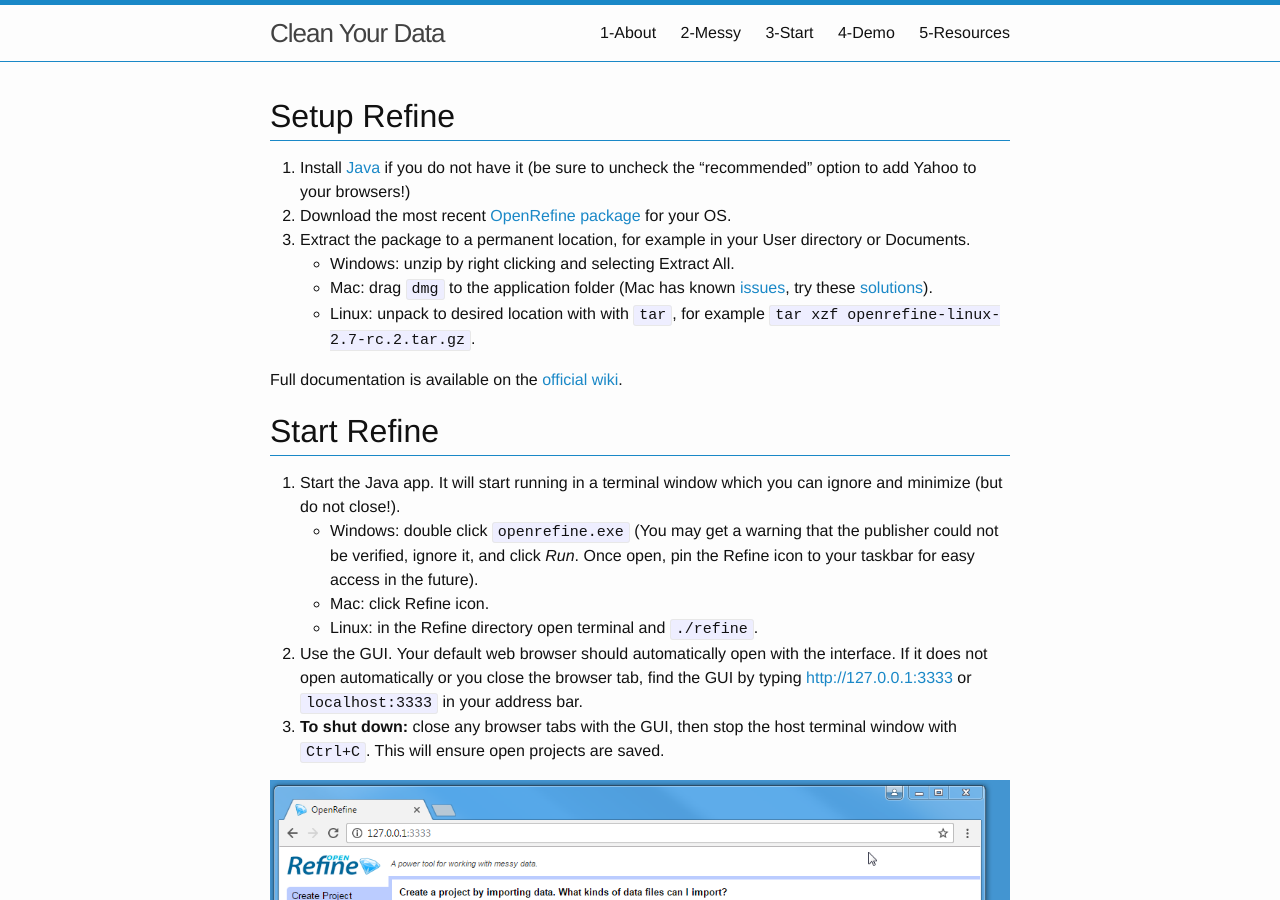
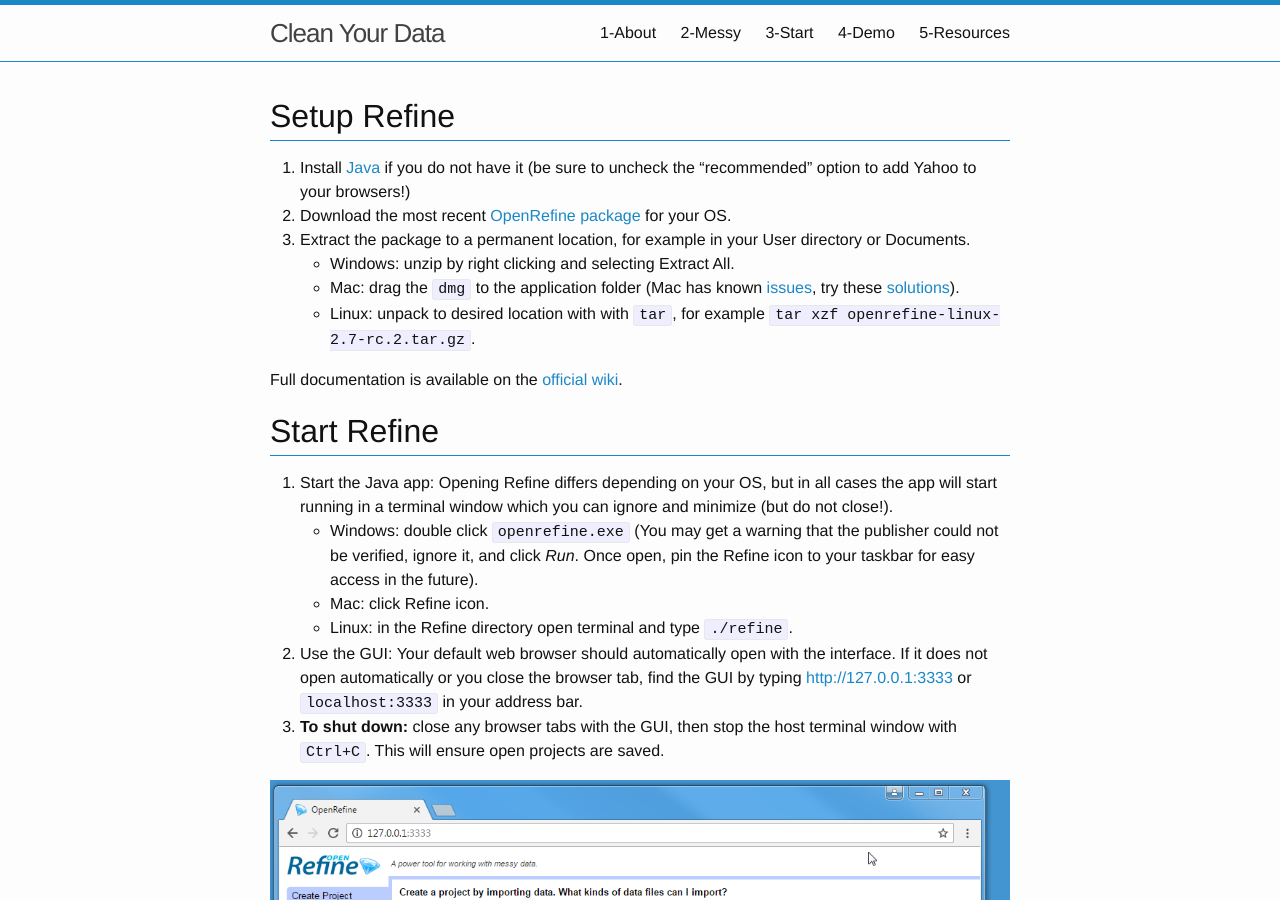
Before and after one commit to evanwill/clean-your-data, a Jekyll site: the page built from 3-start.md, in a window 1280 px wide and 900 px high. Built offline with Jekyll 4.4.1, drawn with Linux system fonts in a browser that asks for light colours.

Commit message:
Update 3-start.md

```diff
--- a/3-start.md
+++ b/3-start.md
@@ -9,20 +9,20 @@ title: 3-Start
 2. Download the most recent [OpenRefine package](http://openrefine.org/download.html) for your OS.
 3. Extract the package to a permanent location, for example in your User directory or Documents.
     - Windows: unzip by right clicking and selecting Extract All.
-    - Mac: drag `dmg` to the application folder (Mac has known [issues](https://github.com/OpenRefine/OpenRefine/wiki/Installation-Instructions#mac-osx), try these [solutions](https://gist.github.com/evanwill/138ff4a31a4bfd61c5626e43bee22772)).
+    - Mac: drag the `dmg` to the application folder (Mac has known [issues](https://github.com/OpenRefine/OpenRefine/wiki/Installation-Instructions#mac-osx), try these [solutions](https://gist.github.com/evanwill/138ff4a31a4bfd61c5626e43bee22772)).
     - Linux: unpack to desired location with with `tar`, for example `tar xzf openrefine-linux-2.7-rc.2.tar.gz`.
 
 Full documentation is available on the [official wiki](https://github.com/OpenRefine/OpenRefine/wiki/).
 
 # Start Refine
 
-1. Start the Java app. It will start running in a terminal window which you can ignore and minimize (but do not close!).
+1. Start the Java app: Opening Refine differs depending on your OS, but in all cases the app will start running in a terminal window which you can ignore and minimize (but do not close!).
     - Windows: double click `openrefine.exe` (You may get a warning that the publisher could not be verified, ignore it, and click *Run*. Once open, pin the Refine icon to your taskbar for easy access in the future).
     - Mac: click Refine icon.
-    - Linux: in the Refine directory open terminal and `./refine`.
-2. Use the GUI. Your default web browser should automatically open with the interface. If it does not open automatically or you close the browser tab, find the GUI by typing [http://127.0.0.1:3333](http://127.0.0.1:3333) or `localhost:3333` in your address bar.
+    - Linux: in the Refine directory open terminal and type `./refine`.
+2. Use the GUI: Your default web browser should automatically open with the interface. If it does not open automatically or you close the browser tab, find the GUI by typing [http://127.0.0.1:3333](http://127.0.0.1:3333) or `localhost:3333` in your address bar.
 3. **To shut down:** close any browser tabs with the GUI, then stop the host terminal window with `Ctrl+C`. This will ensure open projects are saved.
 
-![terminal](images/openrefine.png)
+![OpenRefine terminal and GUI](images/openrefine.png)
 
 > *Note:* The user interface is rendered by your web browser, but Refine is not a web application. No information is sent online and no internet connection is necessary.
```
